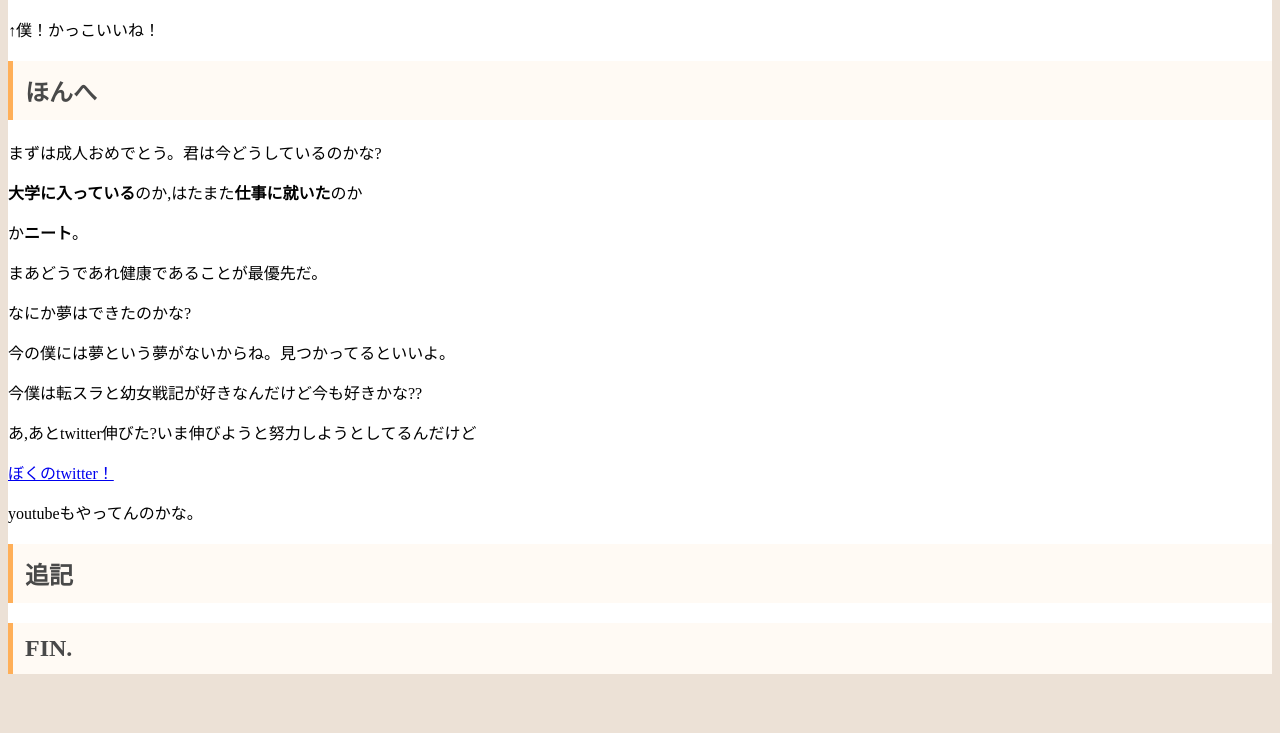
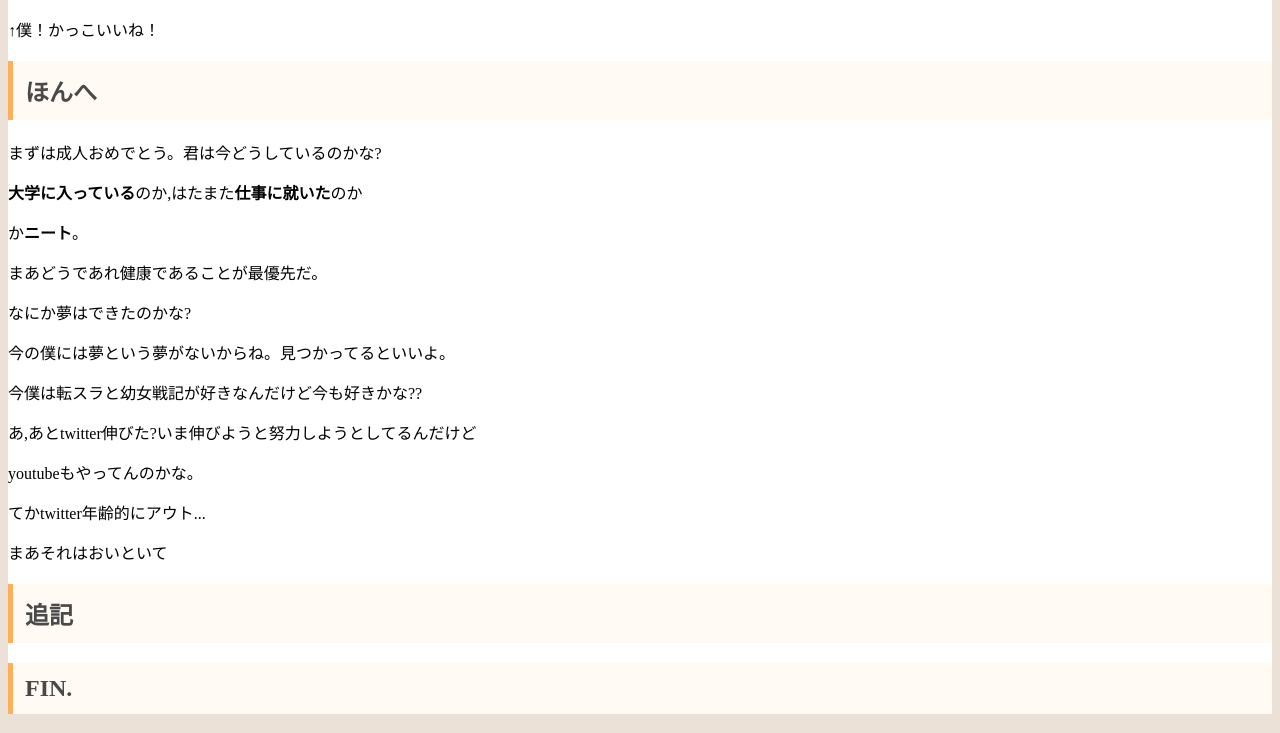
Before and after one commit to pkqnanoda/a, a plain HTML site: page index.html in a window 1280 px wide. Shown: the part 741-1474 px from the top of the page. Before the commit the page ends 1434 px from the top, so only its background shows below. Drawn offline with Linux system fonts and the light colour scheme.

Commit message:
Update index.html

```diff
--- a/index.html
+++ b/index.html
@@ -27,8 +27,9 @@
     <p>今の僕には夢という夢がないからね。見つかってるといいよ。</p>
     <p>今僕は転スラと幼女戦記が好きなんだけど今も好きかな??</p>
     <p>あ,あとtwitter伸びた?いま伸びようと努力しようとしてるんだけど</p>
-    <a href="https://twitter.com/yakunebamaikura"><p>ぼくのtwitter！</p></a>
     <p>youtubeもやってんのかな。</p>
+        <p>てかtwitter年齢的にアウト...</p>
+        <p>まあそれはおいといて</p>
         <h2>追記</h2>
     <h2>FIN.</h2>
 </div>
```
